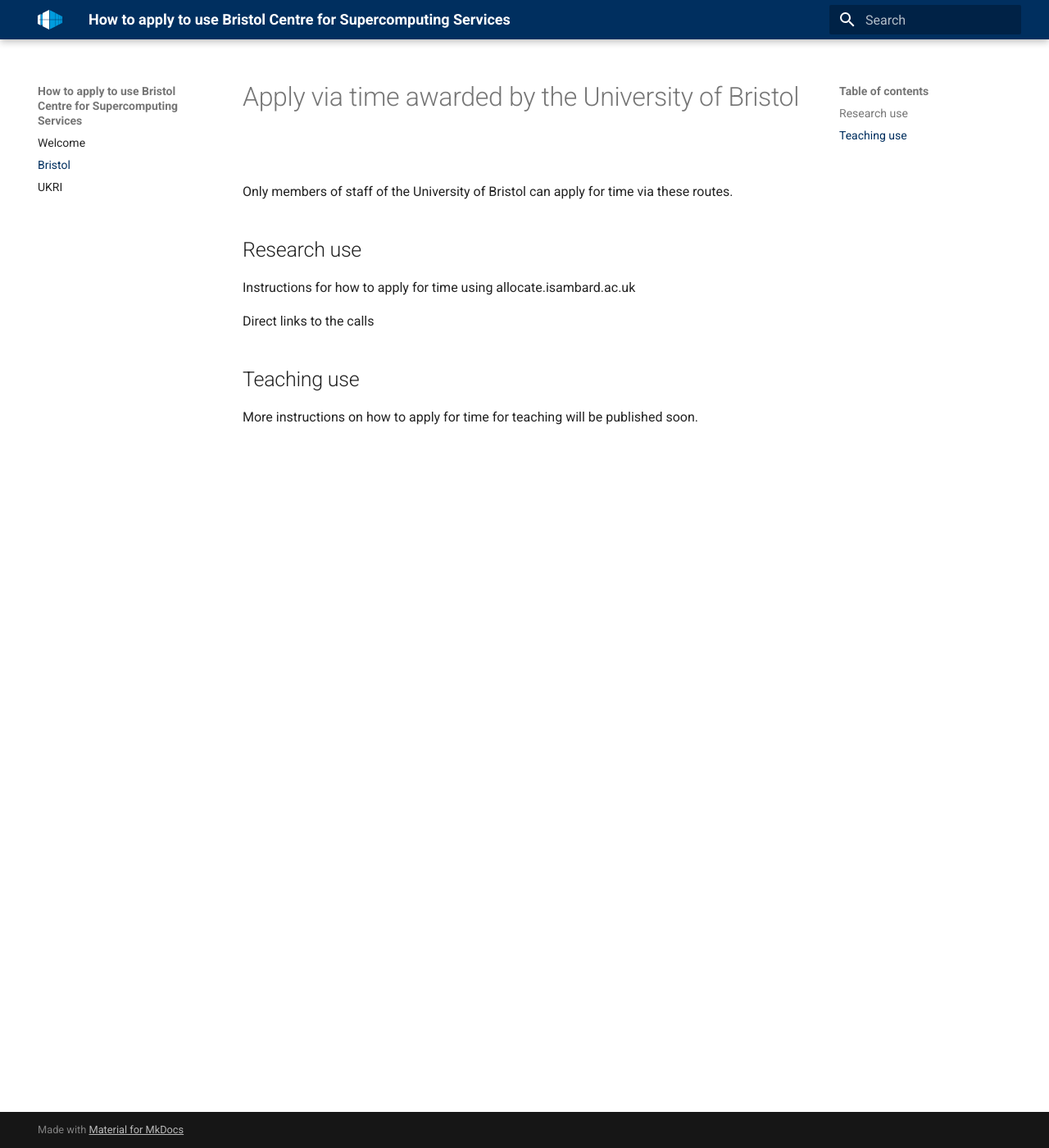
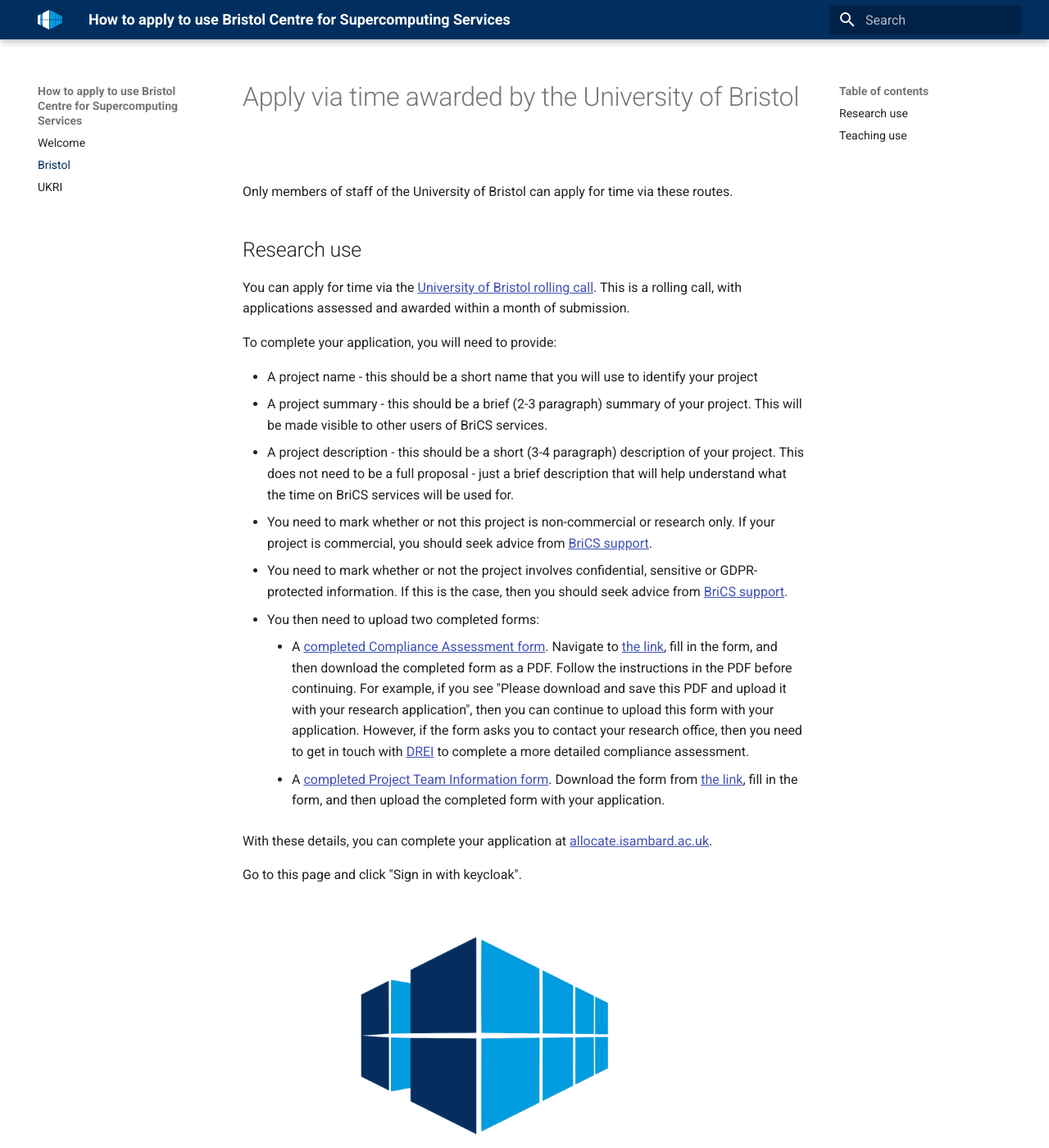
Before and after one commit to isambard-sc/apply.isambard.ac.uk, an MkDocs documentation site: the page built from docs/bristol/index.md, in a window 1280 px wide and 1400 px high. Shown: the whole window at 82% size. Built offline with MkDocs 1.6.1 and Material for MkDocs 9.7.7, drawn with Linux system fonts in a browser that asks for light colours; some of the changed text lies outside the part shown.

Commit message:
Making good progress adding instructions

```diff
--- a/docs/bristol/index.md
+++ b/docs/bristol/index.md
@@ -9,10 +9,35 @@
 
 ## Research use
 
-Instructions for how to apply for time using allocate.isambard.ac.uk
+You can apply for time via the [University of Bristol rolling call][uob-rolling-call]. This is a rolling call, with applications assessed and awarded within a month of submission.
 
-Direct links to the calls
+To complete your application, you will need to provide:
+
+- A project name - this should be a short name that you will use to identify your project
+- A project summary - this should be a brief (2-3 paragraph) summary of your project. This will be made visible to other users of BriCS services.
+- A project description - this should be a short (3-4 paragraph) description of your project. This does not need to be a full proposal - just a brief description that will help understand what the time on BriCS services will be used for.
+- You need to mark whether or not this project is non-commercial or research only. If your project is commercial, you should seek advice from [BriCS support][brics-support].
+- You need to mark whether or not the project involves confidential, sensitive or GDPR-protected information. If this is the case, then you should seek advice from [BriCS support][brics-support].
+- You then need to upload two completed forms:
+    - A [completed Compliance Assessment form][compliance-assessment]. Navigate to [the link][compliance-assessment], fill in the form, and then download the completed form as a PDF. Follow the instructions in the PDF before continuing. For example, if you see "Please download and save this PDF and upload it with your research application", then you can continue to upload this form with your application. However, if the form asks you to contact your research office, then you need to get in touch with [DREI][contact-drei] to complete a more detailed compliance assessment.
+    - A [completed Project Team Information form][project-team-form]. Download the form from [the link][project-team-form], fill in the form, and then upload the completed form with your application.
+
+With these details, you can complete your application at [allocate.isambard.ac.uk][allocate-isambard].
+
+Go to this page and click "Sign in with keycloak".
+
+![Screenshot of BriCS homepage](images/sign_in.png){ style="width:100%;max-width:600px;height:auto"}
+
+by navigating to the [University of Bristol rolling call][uob-rolling-call], logging in via  and clicking "Apply to round".
 
 ## Teaching use
 
 More instructions on how to apply for time for teaching will be published soon.
+
+
+[uob-rolling-call]: https://allocate.isambard.ac.uk/calls/a597f0c56d6649848cdaee694a2f550c/
+[brics-support]:  mailto:brics-enquiries@bristol.ac.uk/
+[compliance-assessment]: https://compliance.isambard.ac.uk/
+[contact-drei]: https://www.bristol.ac.uk/research-enterprise-innovation/
+[project-team-form]: https://allocate-api.isambard.ac.uk/api/media/aeac0b7814704777a9b69b39a0db4a8f/
+[allocate-isambard]: https://allocate.isambard.ac.uk/
```
Also changed, not shown: docs/ukri/index.md (+20 -2 lines), docs/bristol/images/sign_in.png (added).
